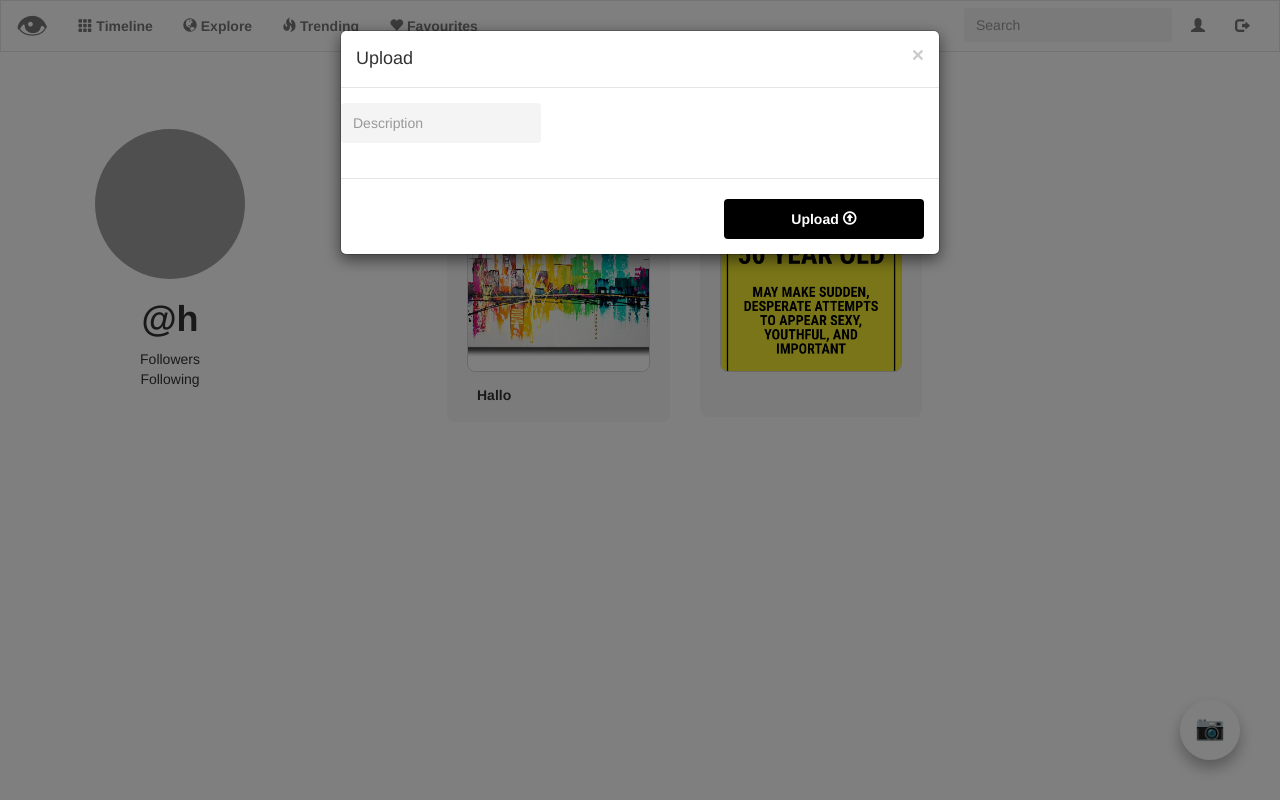
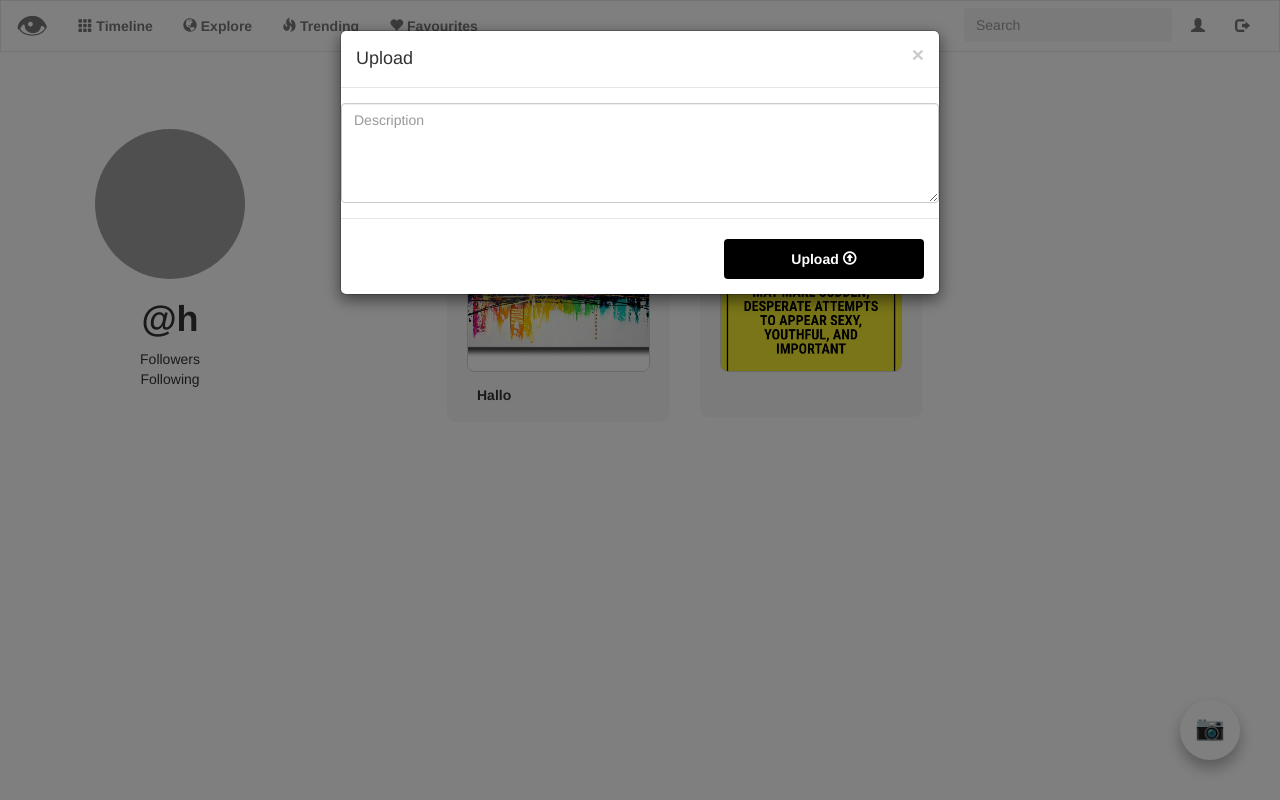
Before and after one commit to EyeLike2019/EyeLike, a Flask app: page /account in a window 1280 px wide, after a click that opens the changed part. Run offline with Flask 2, Linux system fonts and the light colour scheme; a user stored in the database is signed in; data comes from the database, SQL or seed files in the repository; data that the repository does not hold is empty; some libraries are stand-ins or nearby versions; grey boxes are pictures that could not be loaded.

Commit message:
desciption fixed

```diff
--- a/static/styles.css
+++ b/static/styles.css
@@ -134,6 +134,11 @@ main #login {
 #searchbar {
     margin:7px;
     max-width:95%;
+}
+
+#input_description {
+    width: 598px !important;
+    height: 80px !important;
 }
 
 #body_login {
--- a/templates/layout.html
+++ b/templates/layout.html
@@ -90,7 +90,7 @@
                         <div class="row">
                             <div class="col">
                                 <form action="/upload" method="post" enctype="multipart/form-data" >
-                                    <input type="text" autocomplete="off" id="input" autofocus class="form-control" name="description" placeholder="Description" type="text" maxlength="100"/> <br>
+                                    <textarea type="text" autocomplete="off" id="input_description" autofocus class="form-control" name="description" placeholder="Description" type="text" maxlength="100"></textarea>
                             </div>
                         </div>
                     </div>
```
